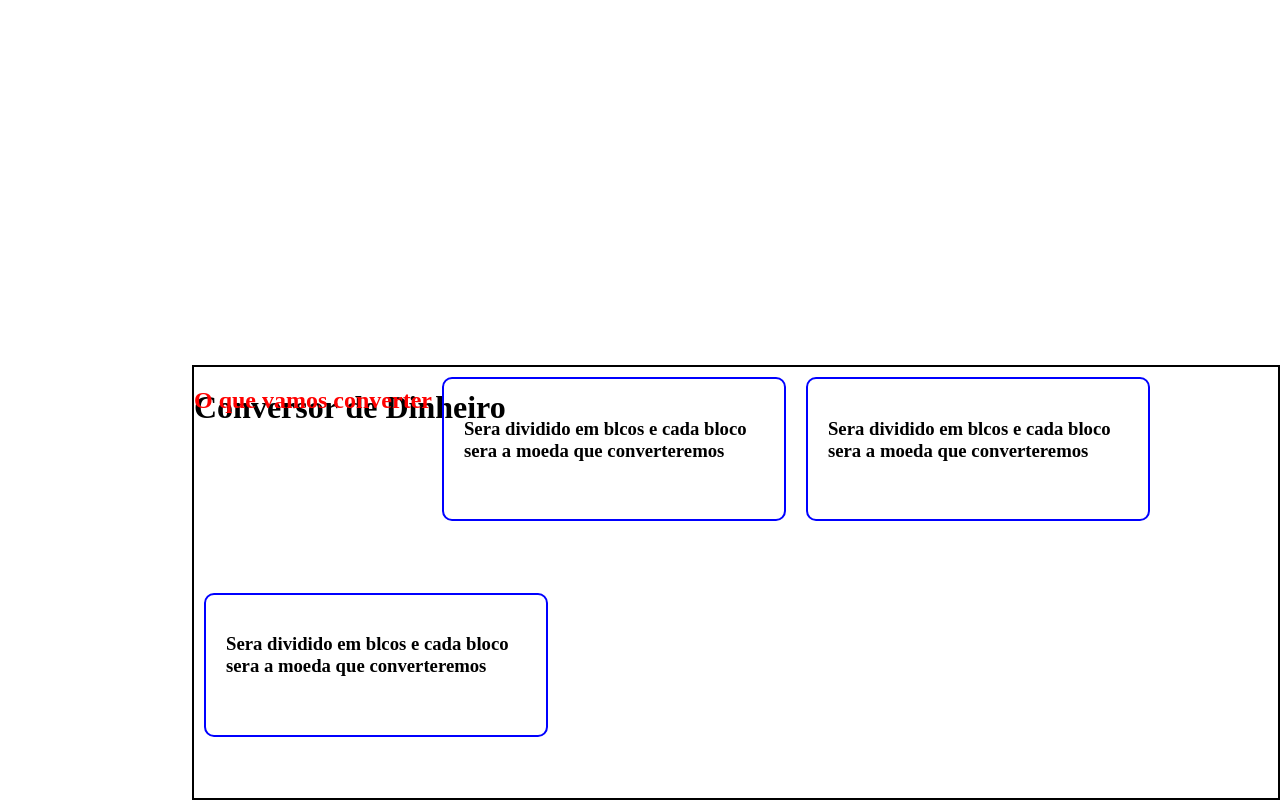
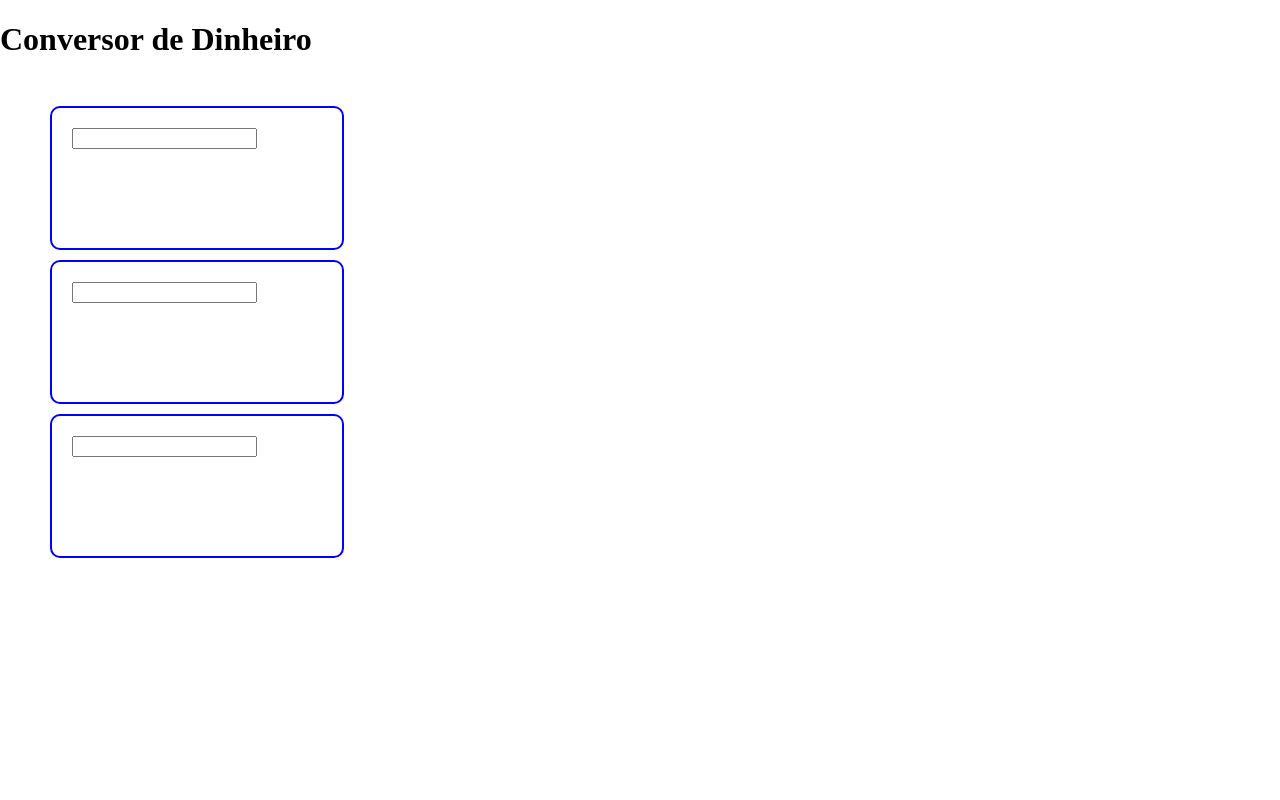
Before and after one commit to Nunes-Willi/Conersor-de-Dinheiro, a Vue app: page / in a window 1280 px wide. Built offline with nearby package versions, Linux system fonts and the light colour scheme.

Commit message:
base e vue

```diff
--- a/src/assets/base.css
+++ b/src/assets/base.css
@@ -1,37 +1,3 @@
-/* body {
-  margin: 0px;
-  background-color: greenyellow;
-  height: 100vh;
-}
-
-#Head, #Content{
-  border: 2px solid black;
-}
-
-#app {
-  height: 100%;
-  display: grid;
-  grid-template-columns: 15% 1fr;
-  grid-template-rows: 10% auto 10%;
-  grid-template-areas:
-    "Header Header"
-    "Money Content"
-    "footer footer";
-}
-
-#Header {
-  grid-area: header;
-  color: black;
-}
-
-#Content {
-  grid-area: content;
-  display: flex;
-  flex-wrap: wrap;
-  color:  red;
-} */
-
-
 body {
   margin: 0;
   height: 100vh;
@@ -39,31 +5,20 @@ body {
 }
 
 #app {
-  height: 100%;
-  display: grid;
-  grid-template-columns: 15% 1fr;
-  grid-template-rows: 10% auto 10%;
-  grid-template-areas:
-    "Head Head"
-    "Money Content"
-    "footer footer";
-}
+  height: 100%;}
 
-#Head, #Content {
+/* #head, #content {
   border: 2px solid black;
-}
+} */
 
-h1 {
+#head {
   display: flex;
-
-}
-
-#Head {
+  align-items: center;
   grid-area: header;
   color: black;
 }
 
-#Content {
+#content {
   grid-area: content;
   display: flex;
   flex-wrap: wrap;
@@ -75,21 +30,21 @@ h1 {
   color:  black;
 } */
 
-.Money {
+.money {
   grid-area: Money;
   color: black;
+  width: 250px;
+  height: 100px;
+  border: 2px solid blue;
+  border-radius: 10px;
+  padding: 20px;
+  margin: 10px;
 }
 
 /* ul {
   background-color: blue;
 } */
 
-.Money {
-  width: 300px;
-  height: 100px;
-  border: 2px solid blue;
-  border-radius: 10px;
-  padding: 20px;
-  margin: 10px;
-
+#valor{
+  height: auto;
 }
--- a/src/components/ContPrinc.vue
+++ b/src/components/ContPrinc.vue
@@ -3,7 +3,7 @@ export default {};
 </script>
 
 <template>
-<article class ="Money">
-    <h3>Sera dividido em blcos e cada bloco sera a moeda que converteremos</h3>
+<article class ="money">
+    <input type="number" id="valor">
 </article>
 </template>
--- a/src/components/HeadeR.vue
+++ b/src/components/HeadeR.vue
@@ -2,7 +2,7 @@
 export default {};
 </script>
 <template>
-<header id="Head">
+<header id="head">
     <h1>Conversor de Dinheiro</h1>
 </header>
 </template>
--- a/src/components/MenuPrinc.vue
+++ b/src/components/MenuPrinc.vue
@@ -6,12 +6,14 @@ export default {
 };
 </script>
 <template>
-<main id="Content">
- <h2>O que vamos converter</h2>
- <ContPrinc />
+<main id="content">
+ <h2></h2>
+<ul>
+    <ContPrinc />
 
- <ContPrinc />
+    <ContPrinc />
 
- <ContPrinc />
+    <ContPrinc />
+ </ul>
 </main>
 </template>
```
